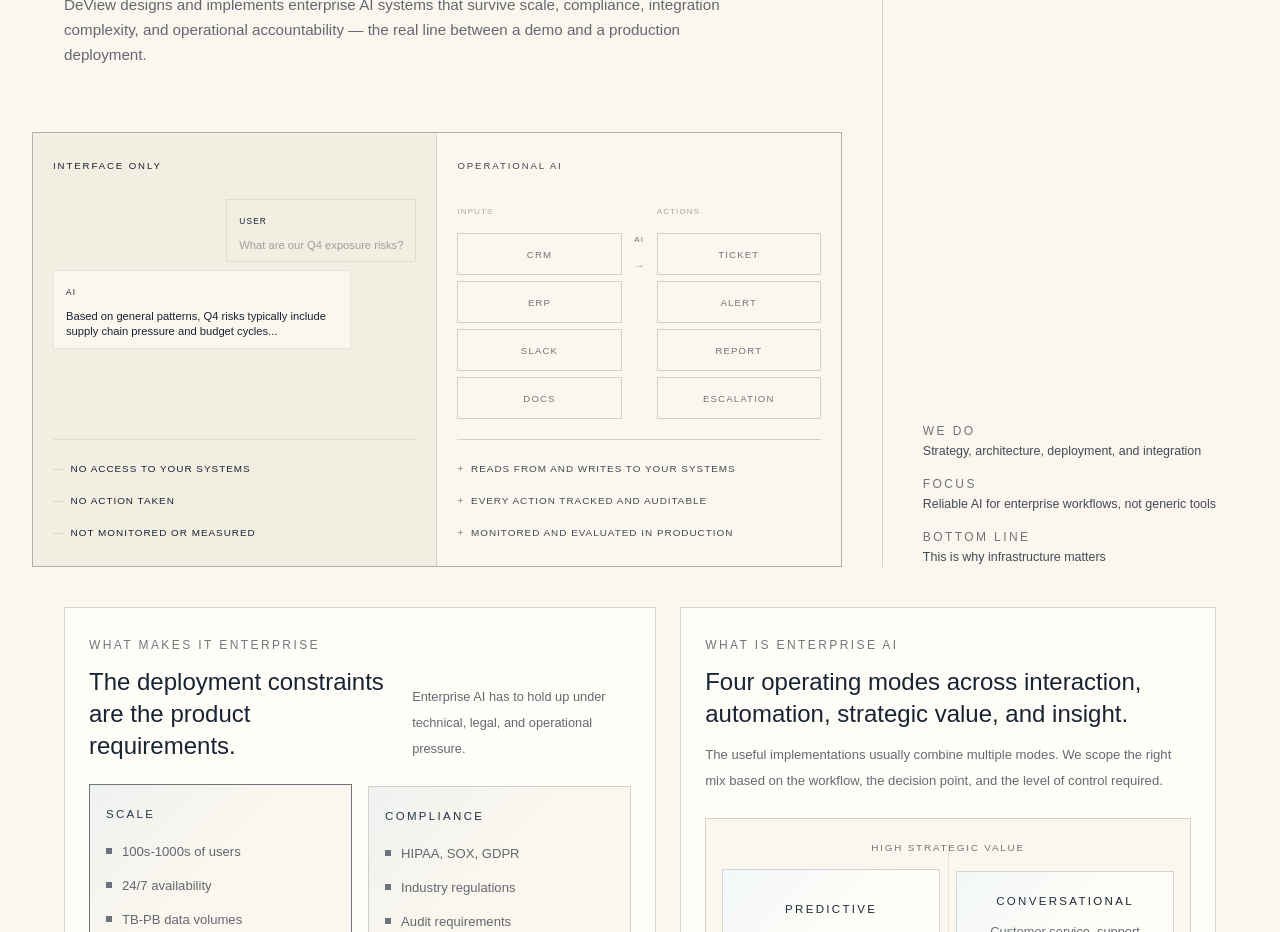
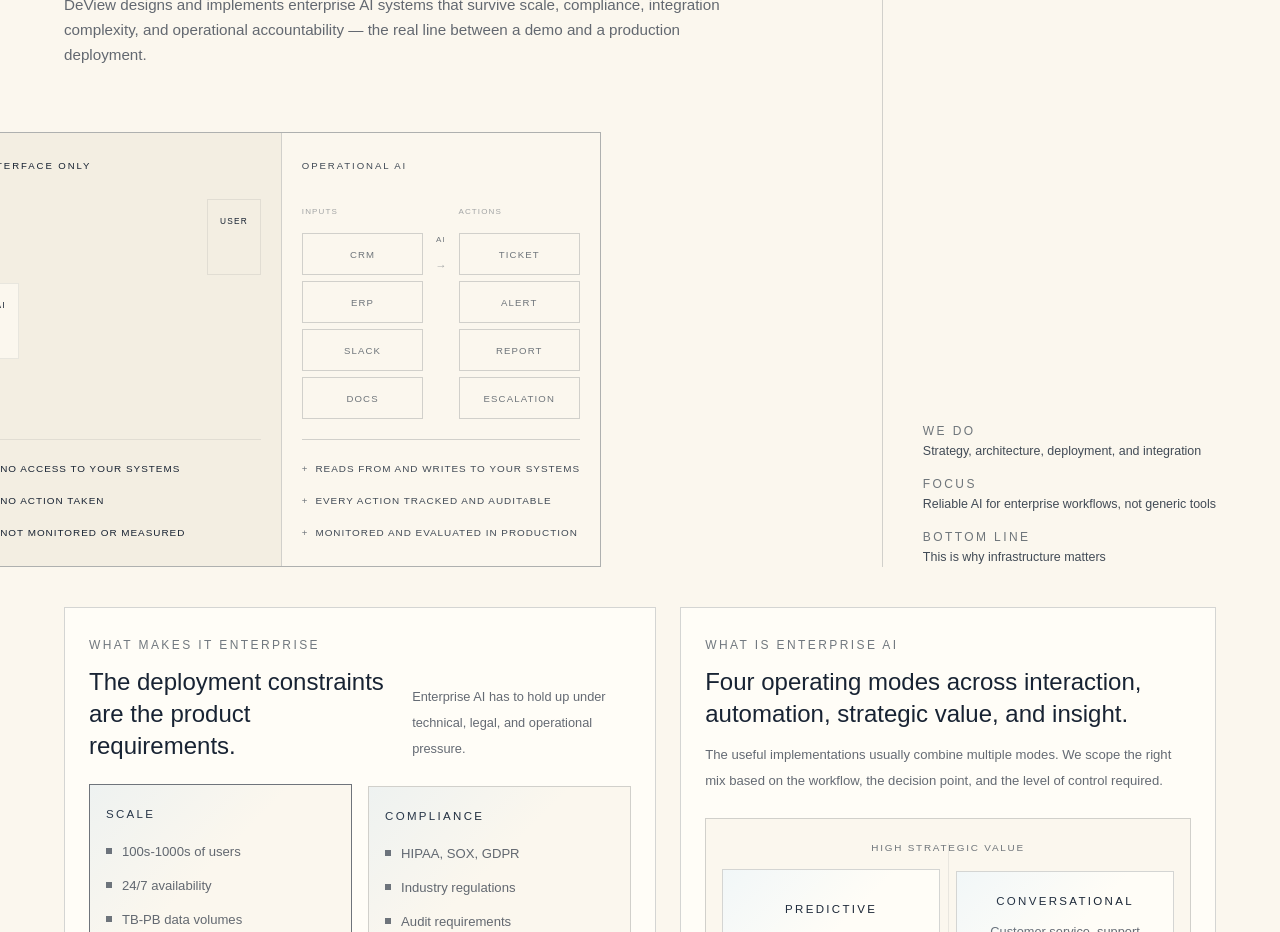
Before and after one commit to artemiusradin-png/deview-website, a Next.js app: page / in a window 1280 px wide. Shown: the part 1160-2092 px from the top of the page. Built offline with nearby package versions, Linux system fonts and the light colour scheme.

Commit message:
Animate enterprise comparison messages

```diff
--- a/app/globals.css
+++ b/app/globals.css
@@ -470,6 +470,31 @@ html[data-theme="light"] .hero-fallback {
   margin: 0;
 }
 
+.type-line {
+  min-height: 2.5em;
+}
+
+.type-caret {
+  display: inline-block;
+  width: 0.5ch;
+  height: 1em;
+  margin-left: 0.08rem;
+  vertical-align: -0.14em;
+  background: currentColor;
+  animation: type-caret-blink 1s steps(1) infinite;
+}
+
+@keyframes type-caret-blink {
+  0%,
+  49% {
+    opacity: 1;
+  }
+  50%,
+  100% {
+    opacity: 0;
+  }
+}
+
 .enterprise-system-compare {
   align-self: flex-start;
 }
@@ -486,7 +511,7 @@ html[data-theme="light"] .hero-fallback {
 
 @media (min-width: 1024px) {
   .enterprise-system-compare {
-    margin-left: -2rem;
+    margin-left: clamp(-7rem, -8vw, -3.5rem);
   }
 }
 
--- a/app/page.tsx
+++ b/app/page.tsx
@@ -30,6 +30,9 @@ const cardMotion = {
 
 const HERO_VIDEO_SRC = "/Abstract_Architectural_AI_Background_Video.mp4";
 const HERO_VIDEO_CROSSFADE_SECONDS = 0.9;
+const INTERFACE_USER_MESSAGE = "What are our Q4 exposure risks?";
+const INTERFACE_AI_MESSAGE =
+  "Based on general patterns, Q4 risks typically include supply chain pressure and budget cycles...";
 
 const services = [
   {
@@ -249,6 +252,8 @@ export default function Home() {
   const [activeEnterprisePillar, setActiveEnterprisePillar] = useState(enterprisePillars[0].id);
   const [activeEnterpriseMode, setActiveEnterpriseMode] = useState(enterpriseModes[0].id);
   const [architectureFocus, setArchitectureFocus] = useState<"public" | "enterprise">("enterprise");
+  const [typedUserMessage, setTypedUserMessage] = useState("");
+  const [typedAiMessage, setTypedAiMessage] = useState("");
   const standbyStartedRef = useRef(false);
   const crossfadeTimeoutRef = useRef<ReturnType<typeof setTimeout> | null>(null);
 
@@ -285,6 +290,70 @@ export default function Home() {
     return () => {
       if (crossfadeTimeoutRef.current) {
         clearTimeout(crossfadeTimeoutRef.current);
+      }
+    };
+  }, []);
+
+  useEffect(() => {
+    let mounted = true;
+    let userTimeout: ReturnType<typeof setTimeout> | null = null;
+    let aiTimeout: ReturnType<typeof setTimeout> | null = null;
+    let restartTimeout: ReturnType<typeof setTimeout> | null = null;
+
+    const runTypingLoop = () => {
+      let userIndex = 0;
+      let aiIndex = 0;
+
+      setTypedUserMessage("");
+      setTypedAiMessage("");
+
+      const typeUser = () => {
+        if (!mounted) {
+          return;
+        }
+
+        userIndex += 1;
+        setTypedUserMessage(INTERFACE_USER_MESSAGE.slice(0, userIndex));
+
+        if (userIndex < INTERFACE_USER_MESSAGE.length) {
+          userTimeout = setTimeout(typeUser, 42);
+          return;
+        }
+
+        aiTimeout = setTimeout(typeAi, 520);
+      };
+
+      const typeAi = () => {
+        if (!mounted) {
+          return;
+        }
+
+        aiIndex += 1;
+        setTypedAiMessage(INTERFACE_AI_MESSAGE.slice(0, aiIndex));
+
+        if (aiIndex < INTERFACE_AI_MESSAGE.length) {
+          aiTimeout = setTimeout(typeAi, 18);
+          return;
+        }
+
+        restartTimeout = setTimeout(runTypingLoop, 2600);
+      };
+
+      userTimeout = setTimeout(typeUser, 500);
+    };
+
+    runTypingLoop();
+
+    return () => {
+      mounted = false;
+      if (userTimeout) {
+        clearTimeout(userTimeout);
+      }
+      if (aiTimeout) {
+        clearTimeout(aiTimeout);
+      }
+      if (restartTimeout) {
+        clearTimeout(restartTimeout);
       }
     };
   }, []);
@@ -656,13 +725,19 @@ export default function Home() {
                       <div className="flex justify-end">
                         <div className="max-w-[82%] border border-[var(--white-10)] px-3 py-2">
                           <p className="mb-1 text-[0.52rem] uppercase tracking-[0.14em] text-[var(--white-30)]">USER</p>
-                          <p className="text-[0.7rem] leading-snug text-[var(--white-40)]">What are our Q4 exposure risks?</p>
+                          <p className="type-line text-[0.7rem] leading-snug text-[var(--white-40)]">
+                            {typedUserMessage}
+                            <span className="type-caret" aria-hidden="true" />
+                          </p>
                         </div>
                       </div>
                       <div className="flex justify-start">
                         <div className="max-w-[82%] border border-[var(--white-10)] bg-[var(--surface)] px-3 py-2">
                           <p className="mb-1 text-[0.52rem] uppercase tracking-[0.14em] text-[var(--white-30)]">AI</p>
-                          <p className="text-[0.7rem] leading-snug text-[var(--white-30)]">Based on general patterns, Q4 risks typically include supply chain pressure and budget cycles...</p>
+                          <p className="type-line text-[0.7rem] leading-snug text-[var(--white-30)]">
+                            {typedAiMessage}
+                            <span className="type-caret" aria-hidden="true" />
+                          </p>
                         </div>
                       </div>
                     </div>
```
